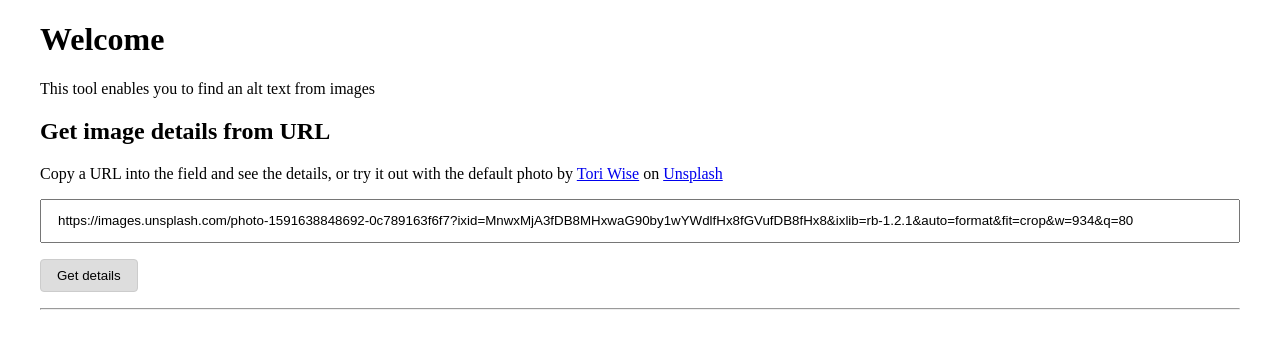
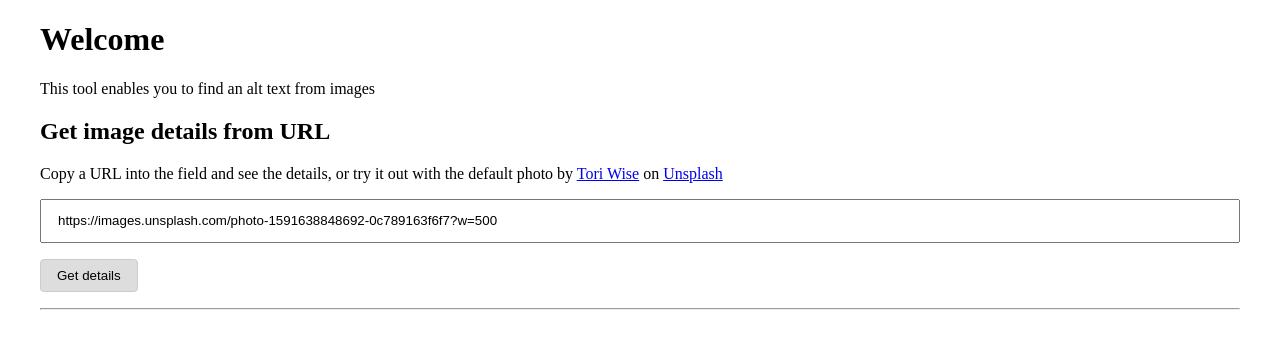
Before and after one commit to iOvergaard/alttext, a Next.js app: page / in a window 1280 px wide. Shown: the top 348 px of the page. Built offline with nearby package versions, Linux system fonts and the light colour scheme.

Commit message:
Change default image and disable autocomplete

```diff
--- a/components/urlzone.tsx
+++ b/components/urlzone.tsx
@@ -5,8 +5,7 @@ import { ImageCaptionResult } from '../lib/models/image-caption';
 import styles from './urlzone.module.scss';
 
 function Urlzone(): JSX.Element {
-  const defaultImage =
-    'https://images.unsplash.com/photo-1591638848692-0c789163f6f7?ixid=MnwxMjA3fDB8MHxwaG90by1wYWdlfHx8fGVufDB8fHx8&ixlib=rb-1.2.1&auto=format&fit=crop&w=934&q=80';
+  const defaultImage = 'https://images.unsplash.com/photo-1591638848692-0c789163f6f7?w=500';
   const [captions, setCaptions] = useState<ImageCaptionResult>();
   const [image, setImage] = useState<string>();
   const [loading, setLoading] = useState<boolean>(false);
@@ -61,7 +60,7 @@ function Urlzone(): JSX.Element {
           <a href="https://unsplash.com/?utm_source=unsplash&utm_medium=referral&utm_content=creditCopyText">Unsplash</a>
         </p>
 
-        <form onSubmit={submitHandler}>
+        <form onSubmit={submitHandler} noValidate autoComplete="off">
           <div className={styles.block}>
             <input className={styles.url} type="text" name="url" placeholder="<url to image>" defaultValue={defaultImage} />
           </div>
```
